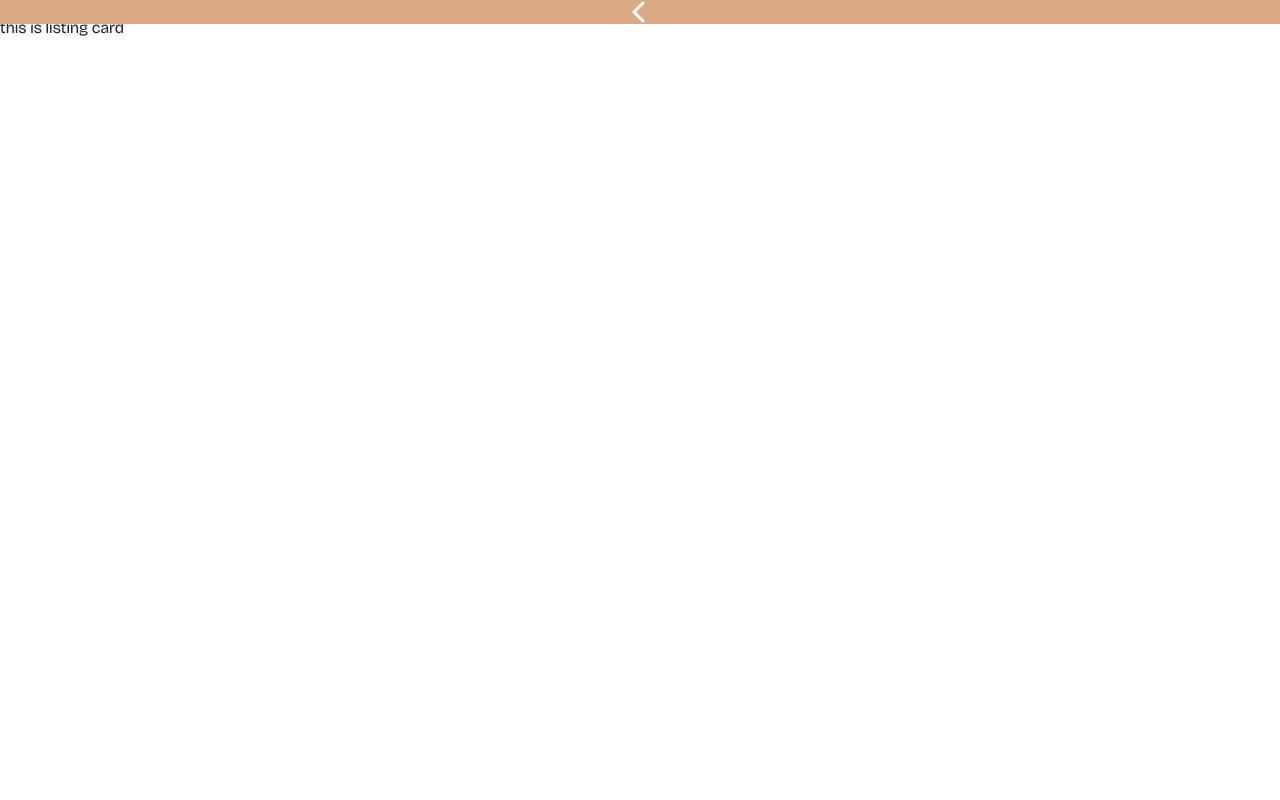
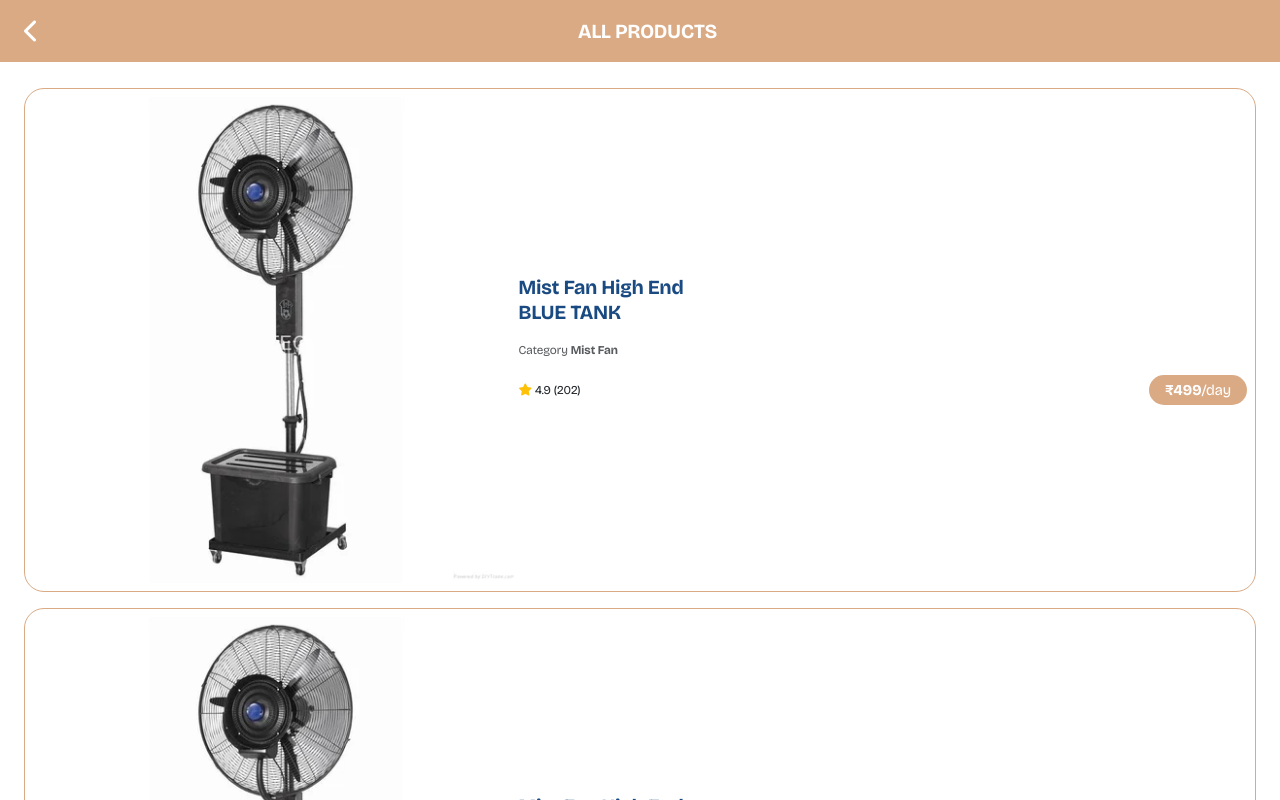
Before and after one commit to Kaminou2904/Rentooz, a React (Create React App) app in the folder frontend/: page /listing in a window 1280 px wide. Shown: the top 800 px of the page. Built offline with nearby package versions, Linux system fonts and the light colour scheme.

Commit message:
last update for the day

```diff
--- a/frontend/src/Components/Listingcard/Lisitngcard.jsx
+++ b/frontend/src/Components/Listingcard/Lisitngcard.jsx
@@ -3,8 +3,20 @@
 
 function Lisitngcard() {
   return (
-    <div className='mainListingcard mt-3'>
-        this is listing card
+    <div className='mainListingcard d-flex p-2 px-2 align-items-center rounded-brand border-brand-skin mt-3'>
+        <div className="listingcardImg">
+            <img src="../images/mistfanBlack.webp" alt="mist fan" className="img-fluid rounded-brand" />
+        </div>
+        <div className="listingcardData d-flex flex-column justify-content-between">
+            <p className="listincardName mb-0 text-brand-blue lh-sm fs-5 bricolage-bold">
+            Mist Fan High End <br /> BLUE TANK
+            </p>
+            <p className="listingCardcategory mt-3 text-muted mb-0">Category <span className="bricolage-bold tex-uppercase">Mist Fan</span></p>
+            <div className="rateNprice d-flex mt-3 justify-content-between align-items-center">
+                <p className="listingcardRating mb-0 text-nowrap"><i class="fas fa-star text-warning"></i> 4.9 (202)</p>
+                <p className="mb-0 listingcardPrice text-white bg-brand-skin rounded-pill p-1 px-3"><span className="bricolage-bold text-white">₹499</span>/day</p>
+            </div>
+        </div>
     </div>
   );
 };
--- a/frontend/src/Components/Listingcard/Listingcard.css
+++ b/frontend/src/Components/Listingcard/Listingcard.css
@@ -0,0 +1,23 @@
+.mainListingcard{
+    width: 100%;
+}
+
+.listingcardImg{
+    width: 40%;
+}
+
+.listingcardData{
+    width: 60%;
+}
+
+.listingcardRating{
+    font-size: 12px;
+}
+
+.listingcardPrice{
+    font-size: 15px;
+}
+
+.listingCardcategory{
+    font-size: 12px;
+}
--- a/frontend/src/Pages/Home/Home.jsx
+++ b/frontend/src/Pages/Home/Home.jsx
@@ -87,7 +87,7 @@
             </div>
 
             <div className="categoryWrap d-flex justify-content-between flex-wrap text-center mt-5 px-4 mb-5">
-                <p className="fs-4 text-muted text-center mx-auto bricolage-bold mb-2">BROWSE BY CATEGORY</p>
+                <p className="fs-4 text-muted text-center mx-auto bricolage-bold mb-3">BROWSE BY CATEGORY</p>
                 <Categorycard img="../images/1 Event Material.png" text="Event Material" />
                 <Categorycard img="../images/2Fan.png" text="Fan" />
                 <Categorycard img="../images/3Mist Fan.png" text="Mist Fan" />
--- a/frontend/src/Pages/Listing/Listing.jsx
+++ b/frontend/src/Pages/Listing/Listing.jsx
@@ -1,13 +1,26 @@
 import React from 'react'
 import Lisitngcard from '../../Components/Listingcard/Lisitngcard'
+import { useNavigate } from 'react-router-dom'
 
 function Listing() {
+
+    const navigate = useNavigate();
+
   return (
     <div className='mainListing'>
-        <div className="mainListingHeader bg-brand-skin w-100 position-fixed top-0 px-3 d-flex align-items-center justify-content-center">
-            <i class="fas fa-chevron-left fs-4 text-white"></i>
+        <div className="mainListingHeader bg-brand-skin w-100 position-fixed top-0 px-3 d-flex align-items-center justify-content-center p-3 px-4">
+            <i class="fas fa-chevron-left fs-4 text-white" onClick={()=> navigate(-1)}></i>
+            <p className="mb-0 w-100 text-white text-center text-uppercase bricolage-bold fs-5">All products</p>
         </div>
-        <Lisitngcard/>
+        <div className="cardWraper px-4 mt-5 pt-4">
+            <div className="cardWrap">
+                <Lisitngcard/>
+                <Lisitngcard/>
+                <Lisitngcard/>
+                <Lisitngcard/>
+                <Lisitngcard/>
+            </div>
+        </div>
     </div>
   )
 }
```
